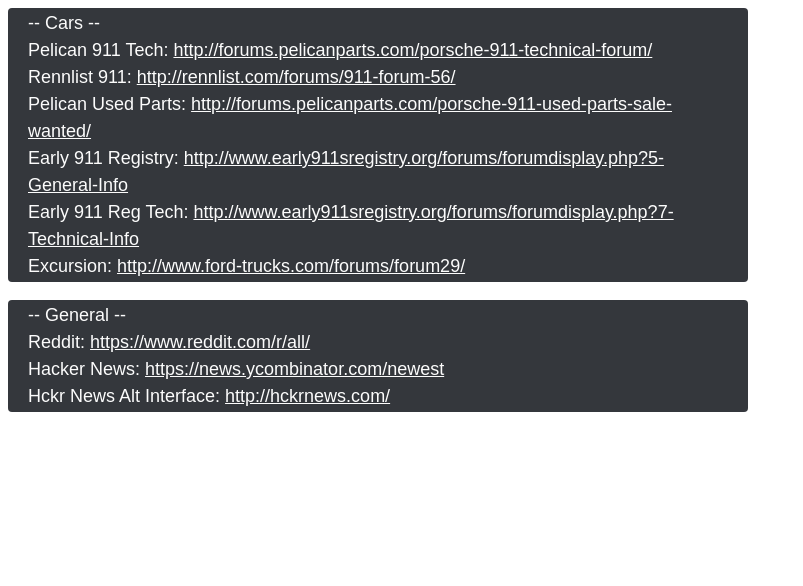
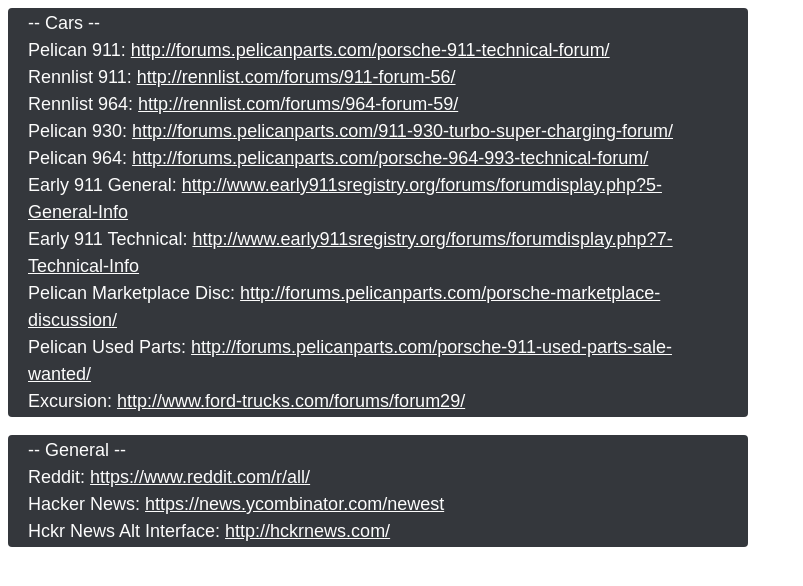
Before and after one commit to jrhbailey/jrhbailey.github.io, a plain HTML site: page browselist.html in a window 1280 px wide. Shown: the whole page, without its empty margins (0-803 px from the left). Drawn offline with Linux system fonts and the light colour scheme.

Commit message:
browselist.html Update: 1/8/2017 @ 10:22

```diff
--- a/browselist.html
+++ b/browselist.html
@@ -20,11 +20,15 @@ a:visited { color: #bfd99b; }
 </style>
 <div class="lpage_sect">
 -- Cars --<br />
-Pelican 911 Tech: <a href="http://forums.pelicanparts.com/porsche-911-technical-forum/" target="_blank">http://forums.pelicanparts.com/porsche-911-technical-forum/</a><br />
+Pelican 911: <a href="http://forums.pelicanparts.com/porsche-911-technical-forum/" target="_blank">http://forums.pelicanparts.com/porsche-911-technical-forum/</a><br />
 Rennlist 911: <a href="http://rennlist.com/forums/911-forum-56/" target="_blank">http://rennlist.com/forums/911-forum-56/</a><br />
+Rennlist 964: <a href="http://rennlist.com/forums/964-forum-59/" target="_blank">http://rennlist.com/forums/964-forum-59/</a><br />
+Pelican 930: <a href="http://forums.pelicanparts.com/911-930-turbo-super-charging-forum/" target="_blank">http://forums.pelicanparts.com/911-930-turbo-super-charging-forum/</a><br />
+Pelican 964: <a href="http://forums.pelicanparts.com/porsche-964-993-technical-forum/" target="_blank">http://forums.pelicanparts.com/porsche-964-993-technical-forum/</a><br />
+Early 911 General: <a href="http://www.early911sregistry.org/forums/forumdisplay.php?5-General-Info" target="_blank">http://www.early911sregistry.org/forums/forumdisplay.php?5-General-Info</a><br />
+Early 911 Technical: <a href="http://www.early911sregistry.org/forums/forumdisplay.php?7-Technical-Info" target="_blank">http://www.early911sregistry.org/forums/forumdisplay.php?7-Technical-Info</a><br />
+Pelican Marketplace Disc: <a href="http://forums.pelicanparts.com/porsche-marketplace-discussion/" target="_blank">http://forums.pelicanparts.com/porsche-marketplace-discussion/</a><br />
 Pelican Used Parts: <a href="http://forums.pelicanparts.com/porsche-911-used-parts-sale-wanted/" target="_blank">http://forums.pelicanparts.com/porsche-911-used-parts-sale-wanted/</a><br />
-Early 911 Registry: <a href="http://www.early911sregistry.org/forums/forumdisplay.php?5-General-Info" target="_blank">http://www.early911sregistry.org/forums/forumdisplay.php?5-General-Info</a><br />
-Early 911 Reg Tech: <a href="http://www.early911sregistry.org/forums/forumdisplay.php?7-Technical-Info" target="_blank">http://www.early911sregistry.org/forums/forumdisplay.php?7-Technical-Info</a><br />
 Excursion: <a href="http://www.ford-trucks.com/forums/forum29/" target="_blank">http://www.ford-trucks.com/forums/forum29/</a><br />
 </div><br />
 <div class="lpage_sect">
```
